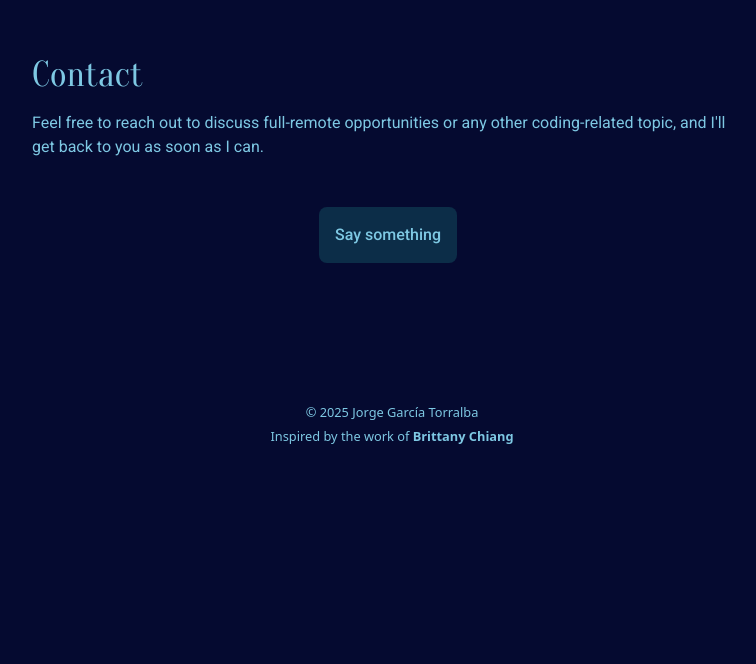
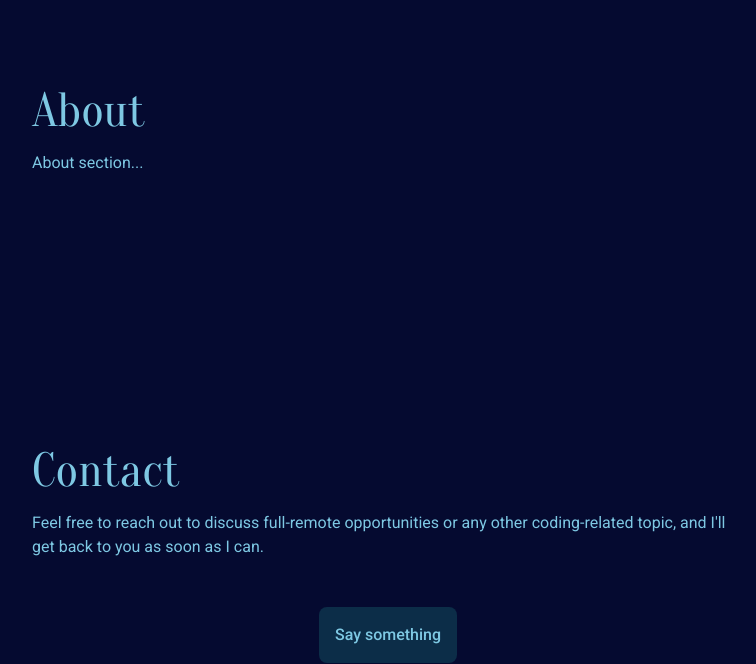
Before and after one commit to jgarciatorralba/presentation-portfolio-project, a Next.js app: page / in a window 1280 px wide. Shown: the part 841-1505 px from the top of the page, without its empty margins (248-1004 px from the left). Before the commit the page ends 1296 px from the top, so only its background shows below. Built offline with nearby package versions, Linux system fonts and the light colour scheme.

Commit message:
add utility class for section container, create about page

```diff
--- a/app/(root)/page.tsx
+++ b/app/(root)/page.tsx
@@ -1,4 +1,5 @@
 import { ReactNode } from "react";
+import About from "../_components/about";
 import Contact from "../_components/contact";
 import Intro from "../_components/intro";
 
@@ -6,6 +7,7 @@ export default function Home(): ReactNode {
   return (
     <main>
       <Intro />
+      <About />
       <Contact />
       <div className="blurred-background"></div>
     </main>
--- /dev/null
+++ b/app/_components/about.tsx
@@ -0,0 +1,16 @@
+import { ReactNode } from "react";
+import { oranienbaum } from "../(root)/fonts";
+import Section from "./section";
+
+export default function About(): ReactNode {
+    return (
+        <Section name="about">
+            <div>
+                <div className="section-container">
+                    <h2 className={`header ${oranienbaum.className}`}>About</h2>
+                    <p className="mb-4">About section...</p>
+                </div>
+            </div>
+        </Section>
+    );
+}
--- a/app/_components/contact.tsx
+++ b/app/_components/contact.tsx
@@ -8,7 +8,7 @@ export default function Contact(): ReactNode {
     return (
         <Section name="contact">
             <div>
-                <div className="sm:px-12 md:px-24 lg:px-32 xl:px-64 py-24">
+                <div className="section-container mb-12 sm:mb-24">
                     <h2 className={`header ${oranienbaum.className}`}>Contact</h2>
                     <p className="mb-4">Feel free to reach out to discuss full-remote opportunities or any other coding-related topic, and I'll get back to you as soon as I can.</p>
                     <div className="flex justify-center py-8">
--- a/app/styles/globals.css
+++ b/app/styles/globals.css
@@ -24,7 +24,11 @@
   }
 
   .header {
-    @apply mb-4 text-3xl sm:text-4xl;
+    @apply mb-4 text-4xl sm:text-5xl;
+  }
+
+  .section-container {
+    @apply sm:px-12 md:px-24 lg:px-32 xl:px-64 py-24 sm:py-32;
   }
 }
 
```
